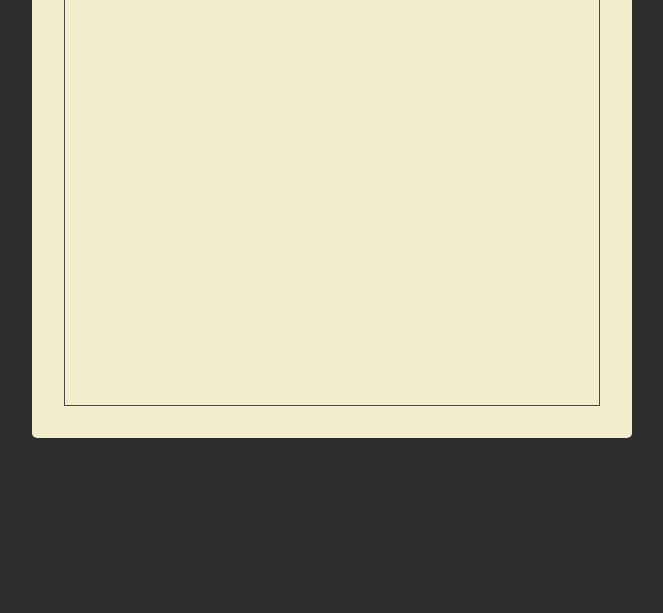
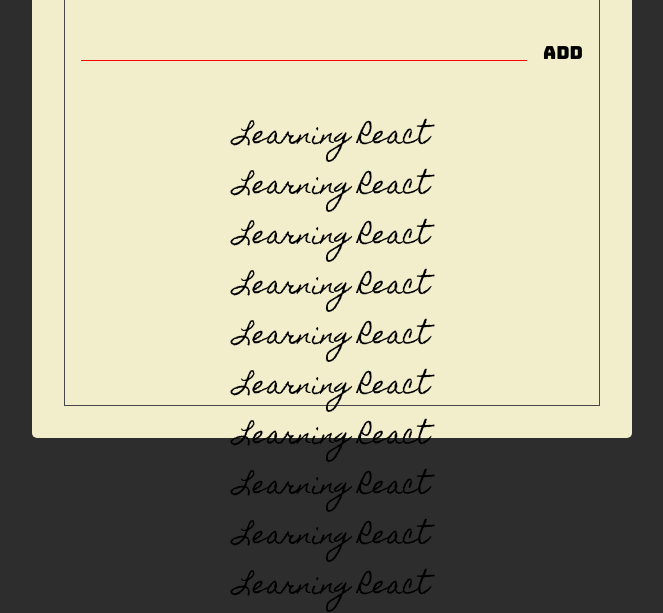
Before and after one commit to Fikrifire19/React-pemula, a website: page index.html in a window 1280 px wide. Shown: the part 262-875 px from the top of the page, without its empty margins (308-971 px from the left). Before the commit the page ends 800 px from the top, so only its background shows below. Drawn offline with Linux system fonts and the light colour scheme; a web font is replaced by a local one.

Commit message:
membuat form input todo lists

```diff
--- a/index.html
+++ b/index.html
@@ -5,7 +5,7 @@
     <meta name="viewport" content="width=device-width, initial-scale=1.0" />
     <meta http-equiv="X-UA-Compatible" content="ie=edge" />
     <title>Static Template</title>
-    <link rel="stylesheet" href="styles.css" />
+    <link rel="stylesheet" href="./styles.css" />
     <link
       href="https://fonts.googleapis.com/css2?family=Bungee&family=Homemade+Apple&family=Homenaje&display=swap"
       rel="stylesheet"
@@ -14,11 +14,51 @@
   <body>
     <div class="container">
       <div class="frame">
-        <div class="header">
+        <section class="header">
           <button class="header-btn">Add</button>
           <h1 class="header-title">Todo Lists</h1>
-          <button class="header-btn">Clear</button>
-        </div>
+          <button class="header-btn" style="color: red;">Clear</button>
+        </section>
+
+        <section class="add">
+          <form class="add-form">
+            <input type="text" class="add-input" />
+            <button class="add-btn">Add</button>
+          </form>
+        </section>
+
+        <section class="todos">
+          <div class="todo">
+            <span class="todo-text">Learning React</span>
+          </div>
+          <div class="todo">
+            <span class="todo-text">Learning React</span>
+          </div>
+          <div class="todo">
+            <span class="todo-text">Learning React</span>
+          </div>
+          <div class="todo">
+            <span class="todo-text">Learning React</span>
+          </div>
+          <div class="todo">
+            <span class="todo-text">Learning React</span>
+          </div>
+          <div class="todo">
+            <span class="todo-text">Learning React</span>
+          </div>
+          <div class="todo">
+            <span class="todo-text">Learning React</span>
+          </div>
+          <div class="todo">
+            <span class="todo-text">Learning React</span>
+          </div>
+          <div class="todo">
+            <span class="todo-text">Learning React</span>
+          </div>
+          <div class="todo">
+            <span class="todo-text">Learning React</span>
+          </div>
+        </section>
       </div>
     </div>
   </body>
--- a/styles.css
+++ b/styles.css
@@ -38,6 +38,7 @@
 
   display: flex;
   flex-direction: column;
+  justify-content: space-between;
 }
 
 .header {
@@ -58,9 +59,72 @@
   font-size: 1.8rem;
   font-family: "Bungee", sans-serif;
 
-  padding: 24px;
+  padding: 16px;
+  cursor: pointer;
 
   background: unset;
   border: unset;
   outline: unset;
 }
+
+.add {
+  padding: 16px;
+}
+
+.add-form {
+  display: flex;
+  align-items: flex-start;
+}
+
+.add-input {
+  background: unset;
+  border: unset;
+  padding: 0px 64px;
+
+  flex: 1;
+
+  border-bottom: 1px solid red;
+  outline: unset;
+
+  font-family: "Homemade Apple", sans-serif;
+  font-size: 16px;
+  text-transform: lowercase;
+}
+
+.add-btn {
+  font-size: 1.8rem;
+  font-family: "Bungee", sans-serif;
+
+  padding: 16px;
+  padding-right: unset;
+  cursor: pointer;
+
+  background: unset;
+  outline: unset;
+  border: unset;
+}
+
+.todos {
+  display: flex;
+  flex-direction: column;
+}
+
+.todo {
+  position: relative;
+
+  flex: 1 0 auto;
+  text-align: center;
+
+  min-height: 34px;
+  margin: 16px 0 0;
+  font-family: "Homemade Apple", sans-serif;
+  font-size: 24px;
+
+  border-bottom: 1 solid red;
+}
+
+.todo-text {
+  position: absolute;
+  left: 50%;
+  transform: translate(-50%);
+}
```
